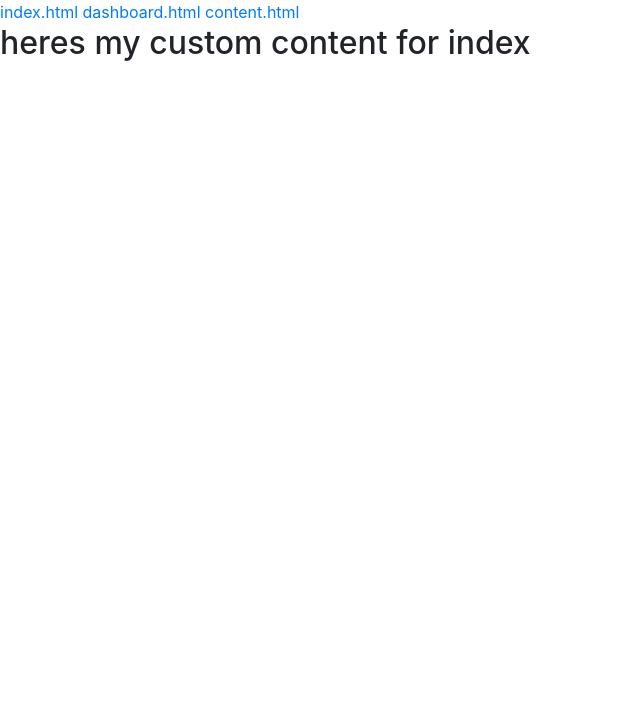
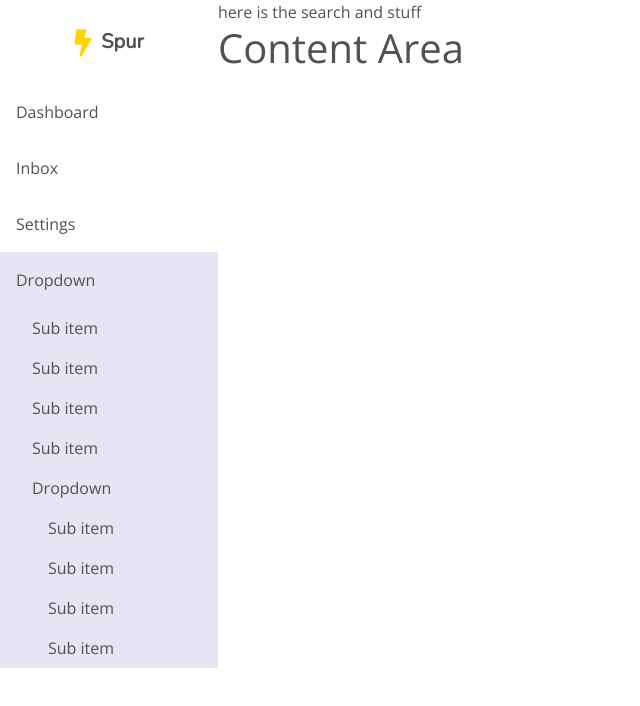
Before and after one commit to HackerThemes/spur-template, a website: page html/index.html in a window 1280 px wide. Shown: the whole page, without its empty margins (0-640 px from the left). Drawn offline with nearby package versions, Linux system fonts and the light colour scheme; files that its build step writes are made by us from their sources.

Commit message:
Dash nav prototype

```diff
--- a/html/index.html
+++ b/html/index.html
@@ -1,8 +1,2 @@
 {% extends "html/templates/dashboard.html" %}
 {% set page_id = "index" %}
-
-{% block content %}
-
-<h2>heres my custom content for index</h2>
-
-{% endblock %}
--- a/html/snippets/navigation.html
+++ b/html/snippets/navigation.html
@@ -2,8 +2,46 @@
 <a href="{{url}}" class="dash-nav-item {% if page_id == id %} active{% endif %}">{{url}}</a>
 {% endmacro %}
 
-<nav class="dash-nav">
-    {{navItem("index", "index.html")}}
-    {{navItem("dashboard", "dashboard.html")}}
-    {{navItem("content", "content.html")}}
+<header>
+    <a href="#!" class="dash-nav-logo"><i class="fas fa-bolt"></i> <span>Spur</span></a>
+</header>
+
+<nav class="dash-nav-list">
+    <a href="#!" class="dash-nav-item">
+        Dashboard
+    </a>
+    <a href="#!" class="dash-nav-item">
+        Inbox
+    </a>
+    <a href="#!" class="dash-nav-item">
+        Settings
+    </a>
+
+    <div class="dash-nav-dropdown show">
+        <a href="#!" class="dash-nav-item dash-nav-dropdown-toggle">Dropdown</a>
+
+        <div class="dash-nav-dropdown-menu">
+            <a href="#!" class="dash-nav-dropdown-item">Sub item</a>
+            <a href="#!" class="dash-nav-dropdown-item">Sub item</a>
+            <a href="#!" class="dash-nav-dropdown-item">Sub item</a>
+            <a href="#!" class="dash-nav-dropdown-item">Sub item</a>
+
+            <div class="dash-nav-dropdown show">
+                <a href="#!" class="dash-nav-dropdown-item dash-nav-dropdown-toggle">Dropdown</a>
+
+                <div class="dash-nav-dropdown-menu">
+                    <a href="#!" class="dash-nav-dropdown-item">Sub item</a>
+                    <a href="#!" class="dash-nav-dropdown-item">Sub item</a>
+                    <a href="#!" class="dash-nav-dropdown-item">Sub item</a>
+                    <a href="#!" class="dash-nav-dropdown-item">Sub item</a>
+                </div>
+            </div>
+
+        </div>
+    </div>
 </nav>
+<!--<nav class="dash-nav-list">-->
+    <!--{{navItem("index", "index.html")}}-->
+    <!--{{navItem("dashboard", "dashboard.html")}}-->
+    <!--{{navItem("content", "content.html")}}-->
+<!--</nav>-->
--- a/html/templates/base.html
+++ b/html/templates/base.html
@@ -5,6 +5,7 @@
   <meta name="viewport" content="width=device-width, initial-scale=1, shrink-to-fit=no">
 
   <link rel="stylesheet" href="https://use.fontawesome.com/releases/v5.4.1/css/all.css" integrity="sha384-5sAR7xN1Nv6T6+dT2mhtzEpVJvfS3NScPQTrOxhwjIuvcA67KV2R5Jz6kr4abQsz" crossorigin="anonymous">
+  <link href="https://fonts.googleapis.com/css?family=Nunito|Open+Sans:400,600,700" rel="stylesheet">
   <link rel="stylesheet" href="css/spur.css">
 
   <title>Spur - A Bootstrap Admin Template</title>
@@ -12,6 +13,10 @@
 
 <body>
 {% block main %}{% endblock %}
+<script src="https://code.jquery.com/jquery-3.3.1.slim.min.js" integrity="sha384-q8i/X+965DzO0rT7abK41JStQIAqVgRVzpbzo5smXKp4YfRvH+8abtTE1Pi6jizo" crossorigin="anonymous"></script>
+<script src="https://cdnjs.cloudflare.com/ajax/libs/popper.js/1.14.3/umd/popper.min.js" integrity="sha384-ZMP7rVo3mIykV+2+9J3UJ46jBk0WLaUAdn689aCwoqbBJiSnjAK/l8WvCWPIPm49" crossorigin="anonymous"></script>
+<script src="https://stackpath.bootstrapcdn.com/bootstrap/4.1.3/js/bootstrap.min.js" integrity="sha384-ChfqqxuZUCnJSK3+MXmPNIyE6ZbWh2IMqE241rYiqJxyMiZ6OW/JmZQ5stwEULTy" crossorigin="anonymous"></script>
+
 <script src="js/spur.js"></script>
 </body>
 </html>
--- a/html/templates/dashboard.html
+++ b/html/templates/dashboard.html
@@ -3,13 +3,21 @@
 {% block main %}
 
 <div class="dash">
-    {% include "html/snippets/navigation.html" %}
+    <div class="dash-nav">
+        {% include "html/snippets/navigation.html" %}
+    </div>
 
-    {%block content %}
-    <h1>this would be the default content area</h1>
-    {% endblock %}
+    <div class="dash-app">
+        <header class="dash-toolbar">
+            here is the search and stuff
+        </header>
 
+        <main class="dash-content">
+            {%block content %}
+            <h1>Content Area</h1>
+            {% endblock %}
+        </main>
+    </div>
 </div>
 
-
 {% endblock %}
--- a/js/spur.js
+++ b/js/spur.js
@@ -0,0 +1,8 @@
+$(document).ready(function(){
+    $(".dash-nav-dropdown-toggle").click(function(){
+        $(this).closest(".dash-nav-dropdown")
+            .toggleClass("show")
+            .find(".dash-nav-dropdown")
+            .removeClass("show");
+    });
+});
--- /dev/null
+++ b/scss/_bootstrap-variables.scss
@@ -0,0 +1,2 @@
+$font-family-sans-serif: "Open Sans", -apple-system, BlinkMacSystemFont, "Segoe UI", Roboto, "Helvetica Neue", Arial, sans-serif, "Apple Color Emoji", "Segoe UI Emoji", "Segoe UI Symbol", "Noto Color Emoji" !default;
+$body-color: #515151;
--- /dev/null
+++ b/scss/_layout.scss
@@ -0,0 +1,94 @@
+$logo-color: #FFD300;
+
+.dash {
+  display: flex;
+  min-height: 100vh;
+}
+
+.dash-nav {
+  min-width: 218px;
+
+  header {
+    height: 84px;
+    display: flex;
+    justify-content: center;
+    align-items: center;
+  }
+
+  a {
+    color: $body-color;
+
+    &:hover {
+      text-decoration: none;
+    }
+  }
+}
+
+.dash-nav-logo {
+  font-family: "Nunito", sans-serif;
+  font-weight: bold;
+  font-size: 20px;
+  display: flex;
+  align-items: center;
+
+  i.fas {
+    color: $logo-color;
+    font-size: 27px;
+    margin-right: 10px;
+  }
+}
+
+.dash-nav-list {
+  display: flex;
+  flex-direction: column;
+}
+
+.dash-nav-item {
+  min-height: 56px;
+  padding: 16px;
+
+  &:hover {
+    background: rgba(darkblue, .2);
+  }
+}
+
+.dash-nav-dropdown {
+  display: flex;
+  flex-direction: column;
+
+  &.show {
+    background: rgba(darkblue, .1);
+
+    > .dash-nav-dropdown-menu {
+      display: flex;
+    }
+
+    .dash-nav-dropdown {
+      &.show {
+        background: none;
+      }
+    }
+  }
+}
+
+.dash-nav-dropdown-menu {
+  display: none;
+  flex-direction: column;
+
+  > .dash-nav-dropdown {
+    .dash-nav-dropdown-menu {
+      .dash-nav-dropdown-item {
+        padding-left: 48px;
+      }
+    }
+  }
+}
+
+.dash-nav-dropdown-item {
+  min-height: 40px;
+  padding: 8px 32px;
+
+  &:hover {
+    background: rgba(darkblue, .2);
+  }
+}
--- a/scss/spur.scss
+++ b/scss/spur.scss
@@ -1,7 +1,8 @@
-@import 'bootstrap-theme';
+@import 'bootstrap-variables';
 
 @import '../node_modules/bootstrap/scss/bootstrap';
 
 @import 'variables';
 
+@import 'layout';
 @import 'navigation';
```
Also changed, not shown: dist/css/spur.css, dist/css/spur.min.css, dist/index.html, dist/js/spur.js, scss/_bootstrap-theme.scss (deleted).
